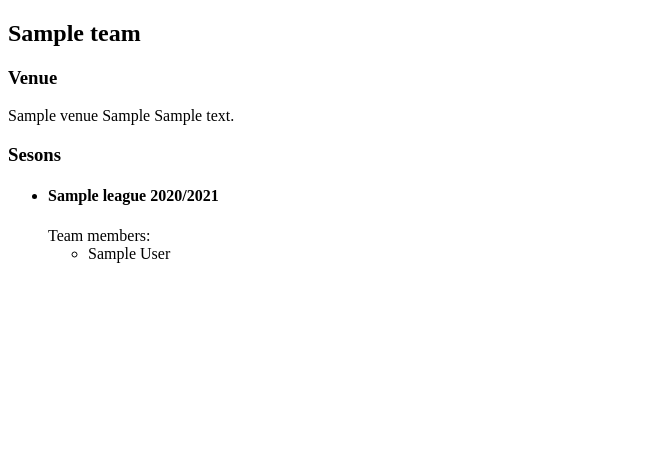
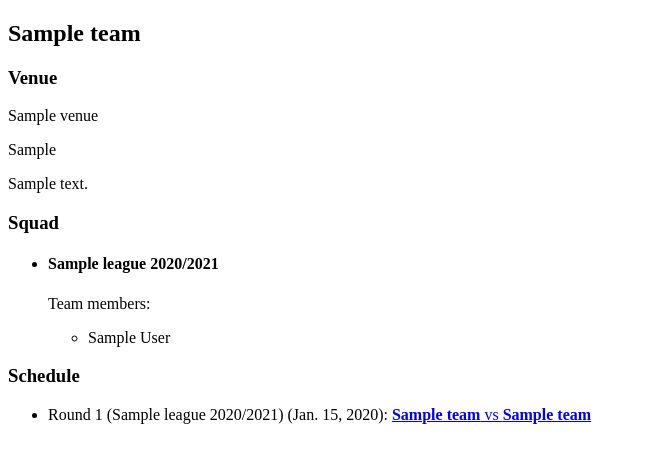
Before and after one commit to donbignose/ts_manager, a Django app: page /teams/1/ in a window 1280 px wide. Shown: the part 98-561 px from the top of the page, without its empty margins (0-645 px from the left). Run offline with Django 5.2, Linux system fonts and the light colour scheme; tables that the repository leaves empty hold one stand-in row (values such as "Sample post").

Commit message:
fix(team): show schedule on team detail

```diff
--- a/league/templates/league/team_detail.html
+++ b/league/templates/league/team_detail.html
@@ -2,17 +2,17 @@
 <h2>{{ team.name }}</h2>
 {% if team.venue %}
   <h3>Venue</h3>
-  {{ team.venue }}
-  {{ team.venue.city }}
-  {{ team.venue.address }}
+  <p>{{ team.venue.name }}</p>
+  <p>{{ team.venue.city }}</p>
+  <p>{{ team.venue.address }}</p>
 {% endif %}
 
-<h3>Sesons</h3>
+<h3>Squad</h3>
 <ul>
   {% for season_team in season_teams %}
   <li>
     <h4>{{ season_team.season }}</h4>
-    Team members:
+    <p>Team members:</p>
     <ul>
       {% for player in season_team.players.all %}
       <li>{{ player }}</li>
@@ -22,4 +22,28 @@
   </li>
   {% endfor %}
 </ul>
+{% if matches.exists %}
+<h3>Schedule</h3>
+{% for match in matches %}
+<ul>
+  <li>
+    {{match.match_day}} ({{match.match_date}}): <a href="{% url 'match_detail' match.id %}">
+      {% if match.home_team == team %}
+        <strong>{{ match.home_team }}</strong>
+      {% else %}
+        {{ match.home_team }}
+      {% endif %}
+      vs
+      {% if match.away_team == team %}
+        <strong>{{ match.away_team }}</strong>
+      {% else %}
+        {{ match.away_team }}
+      {% endif %}</a>
+  </li>
+</ul>
+{% endfor %}
+{% else %}
+<p>No matches scheduled for this team.</p>
+{% endif %}
+
 {% endblock %}
--- a/league/urls.py
+++ b/league/urls.py
@@ -18,6 +18,7 @@ urlpatterns = [
         views.match_day_detail,
         name="match_day_detail",
     ),
+    path("matches/<int:match_id>/", views.match_detail, name="match_detail"),
     # Submit score URL
     path(
         "matches/<int:match_id>/submit-score/", views.submit_score, name="submit_score"
@@ -26,12 +27,6 @@ urlpatterns = [
     path(
         "seasons/<int:season_id>/league-table/", views.league_table, name="league_table"
     ),
-    # Season team detail (team's roster for the season)
-    path(
-        "seasons/<int:season_id>/teams/<int:team_id>/",
-        views.season_team_detail,
-        name="season_team_detail",
-    ),
     path("active-league/", views.active_league, name="active_league"),
     path("active-cup/", views.active_cup, name="active_cup"),
     # Player URLs
--- a/league/views.py
+++ b/league/views.py
@@ -16,14 +16,20 @@ def team_list(request):
 
 def team_detail(request, team_id):
     season_teams = (
-        SeasonTeam.objects.filter(team_id=team_id)
+        SeasonTeam.objects.filter(team_id=team_id, season__active=True)
         .select_related("season", "team", "team__venue")
-        .prefetch_related("players")
+        .prefetch_related("players", "team__home_matches", "team__away_matches")
     )
+    season = season_teams.first().season
+    team = season_teams.first().team
     return render(
         request,
         "league/team_detail.html",
-        {"team": season_teams.first().team, "season_teams": season_teams},
+        {
+            "team": team,
+            "season_teams": season_teams,
+            "matches": team.get_schedule(season),
+        },
     )
 
 
@@ -45,6 +51,11 @@ def match_day_detail(request, match_day_id):
         "league/match_day_detail.html",
         {"match_day": match_day, "matches": matches},
     )
+
+
+def match_detail(request, match_id):
+    match = get_object_or_404(Match, pk=match_id)
+    return render(request, "league/match_detail.html", {"match": match})
 
 
 def active_league(request):
@@ -78,18 +89,6 @@ def league_table(request, season_id):
     )
 
 
-def season_team_detail(request, season_id, team_id):
-    season = get_object_or_404(Season, pk=season_id)
-    team = get_object_or_404(Team, pk=team_id)
-    season_team = get_object_or_404(SeasonTeam, season=season, team=team)
-    players = season_team.players.all()
-    return render(
-        request,
-        "league/season_team_detail.html",
-        {"team": team, "season": season, "players": players},
-    )
-
-
 def player_list(request):
     player_filter = PlayerFilter(request.GET, queryset=Player.objects.all())
     return render(request, "league/player_list.html", {"player_filter": player_filter})
```
Also changed, not shown: league/templates/league/season_team_detail.html (deleted, +0 -9 lines).
